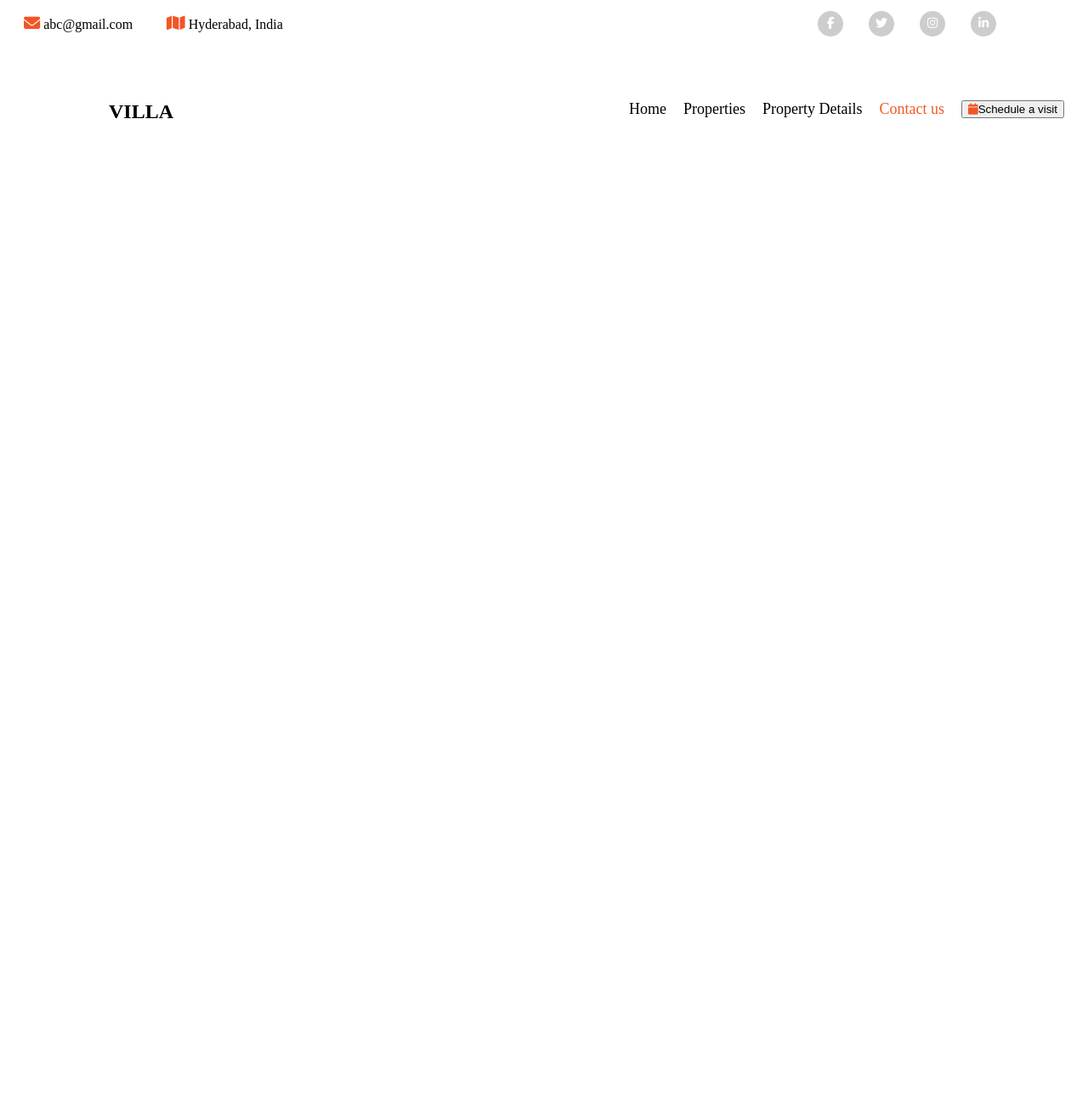
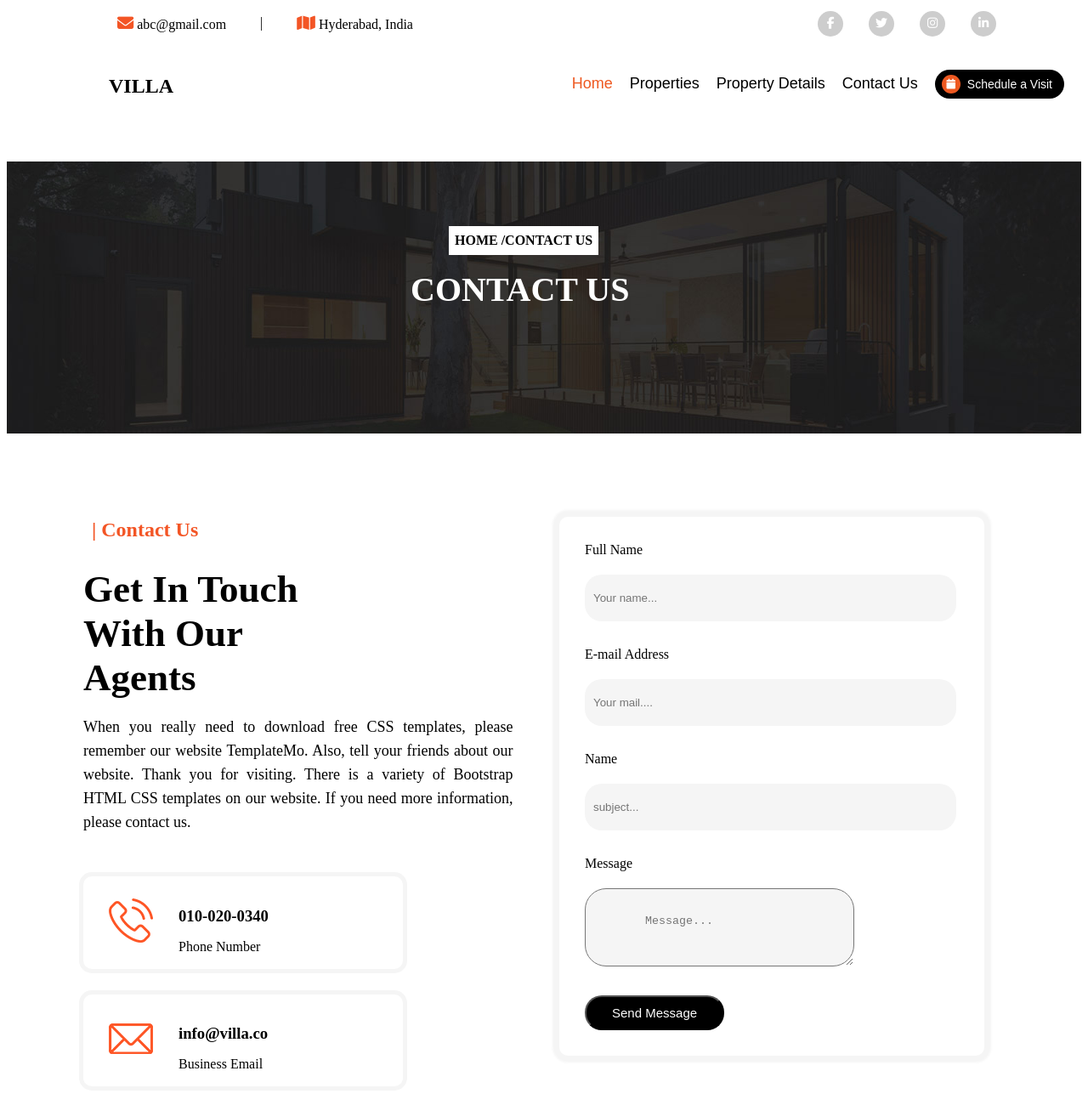
Before and after one commit to Charan-gurram/VILLA-PROJECT, a plain HTML site: page ContactUs.html in a window 1280 px wide. Shown: the top 1300 px of the page at 85% size. Before the commit the page ends 800 px from the top, so only its background shows below. Drawn offline with Linux system fonts and the light colour scheme.

Commit message:
Project Done

```diff
--- a/ContactUs.html
+++ b/ContactUs.html
@@ -14,7 +14,7 @@
         <div class="leftsubheader">
             <div class="email">
                 <i class="fas fa-envelope"></i> abc@gmail.com
-            </div>
+            </div>|
             <div class="location">
                 <i class="fas fa-map"></i> Hyderabad, India
             </div>
@@ -31,10 +31,86 @@
     <header>
         <h2>VILLA</h2>
         <ul>
-            <a href="index.html" class="nav-link">Home</a>
-            <a href="Properties.html" class="nav-link">Properties</a>
-            <a href="Property Details.html" class="nav-link">Property Details</a>
-            <a href="contactus.html" class="nav-link active">Contact us</a>
-            <button><span class="fa fa-calendar" style="color: #f35525;"></span>Schedule a visit</button>
+            <li><a href="index.html" class="nav-link active">Home</a></li>
+            <li><a href="Properties.html" class="nav-link">Properties</a></li>
+            <li><a href="Property Details.html" class="nav-link">Property Details</a></li>
+            <li><a href="contactus.html" class="nav-link">Contact Us</a></li>
+            <li>
+                <button class="schedule-btn">
+                    <span class="fa fa-calendar"></span>
+                    Schedule a Visit
+                </button>
+            </li>
         </ul>
     </header>
+
+    <div class="contuspage">
+        <h3>HOME /CONTACT US</h3>
+        <h1>CONTACT US</h1>
+    </div>
+
+    <div class="contactuspage">
+        <h2> | Contact Us </h2>
+        <h1> Get In Touch <br>With Our <br> Agents</h1>
+        <p>When you really need to download free CSS templates, please remember our website TemplateMo. Also, tell your
+            friends about our website. Thank you for visiting. There is a variety of Bootstrap HTML CSS templates on our
+            website. If you need more information, please contact us.</p>
+    </div>
+
+     <div class="contactuscards">
+
+        <div class="conphone">
+            <div><img src="./Assets/phone-icon.png" alt=""></div>
+            <div>
+                <h3>010-020-0340</h3>
+                <p>Phone Number</p>
+            </div>
+        </div>
+
+
+        <div class="conmail">
+            <div><img src="./Assets/email-icon.png" alt=""></div>
+            <div>
+                <h3>info@villa.co</h3>
+                <p>Business Email</p>
+            </div>
+
+        </div>
+    </div>
+
+    <div class="contactpageform">
+        <form action="">
+            <div class="contactuslabels">
+                <label for="name">Full Name</label><br>
+                <input type="text" placeholder="Your name..."><br>
+            </div>
+
+            <div class="contactuslabels">
+                <label for="email">E-mail Address</label><br>
+                <input type="email" placeholder="Your mail...."><br>
+            </div>
+            <div class="contactuslabels">
+                <label for="subject">Name</label><br>
+                <input type="text" placeholder="subject..."><br>
+            </div>
+            <div class="contactuslabels">
+                <label for="Message">Message</label><br>
+                <textarea name="" id="Message" placeholder="Message..."></textarea>
+            </div>
+
+            <button type="submit">Send Message</button>
+
+        </form>
+    </div>
+    </div>
+
+            <div class="conpagmap">
+            <iframe src="https://rb.gy/lmtwiz" width="90%" height="500px" loading="lazy"></iframe>
+            </div>
+
+    <footer class="contusfooter">
+        Copyright © Achievers It. All rights reserved. Design: Charan
+    </footer>
+
+
+</body>
--- a/style.css
+++ b/style.css
@@ -11,7 +11,7 @@
 }
 
 .leftsubheader {
-    margin-left: 10px;
+    margin-left: 120px;
     padding: 10px;
     display: flex;
     gap: 40px
@@ -50,7 +50,7 @@ header {
     z-index: 1;
     top: 0px;
     background-color: white;
-    margin-top: 30px;
+    /* margin-top: 40px; */
 }
 
 header h2 {
@@ -638,21 +638,19 @@ header a:hover {
 .contact-cards {
     display: flex;
     margin-top: 300px;
-    /* gap:50px; */
     align-items: center;
     margin-bottom: 50px;
 }
 
-.phone,
-.mail {
+.phone, .mail {
     display: flex;
     gap: 30px;
     align-items: center;
     width: 20%;
     background-color: white;
-    margin-left: 70px;
+    margin-left: 90px;
     border-radius: 10px;
-    padding: 0px 0px 0px 10px;
+    padding: 0px 0px 20px 10px;
     box-shadow: 0px 0px 0px 5px whitesmoke;
 }
 
@@ -664,7 +662,7 @@ header a:hover {
 
 /* Properties page */
 /* Body section */
-.Propertiesbg, .singleproperty {
+.Propertiesbg, .singleproperty , .contuspage{
     margin-top: 40px;
     height: 400px;
     width: 100%;
@@ -672,13 +670,13 @@ header a:hover {
     z-index: 1;
 }
 
-.Propertiesbg, .singleproperty {
+.Propertiesbg, .singleproperty , .contuspage{
     background-image: url('./Assets/Properties-bg.jpg');
     background-size: 100% 80%;
     background-repeat: no-repeat;
 }
 
-.Propertiesbg h3 {
+.Propertiesbg h3{
     width: 11%;
     background-color: white;
     position: absolute;
@@ -811,3 +809,127 @@ h1 {
 {
     color: #f35525;
 }
+/* Contatus Page */
+.contuspage h3
+{
+    color:black;
+    position: absolute;
+    top:60px;
+    left:520px;
+    font-size: 16px;
+    background-color: white;
+    padding:8px 7px 8px 7px;
+
+}
+.contuspage h1
+{
+    color: white;
+    position: absolute;
+    top:100px;
+    left:405px;
+    font-size: 40px;
+}
+.contactuspage h2
+{
+    color: #f35525;
+    margin-left: 100px;
+}
+.contactuspage h1
+{
+    margin-left: 90px;
+    font-size: 45px;
+}
+.contactuspage p
+{
+
+    width: 40%;
+    margin-left: 90px;
+    line-height: 28px;
+    font-size: 18px;
+    text-align: justify;
+}
+.conphone , .conmail
+{
+    display: flex;
+    align-items: center;
+    gap:30px;
+    width: 25%;
+    background-color:white;
+    margin-left: 90px;
+    border-radius: 10px;
+    padding: 17px 30px;
+    box-shadow: 0px 0px 0px 5px whitesmoke;
+}
+
+/* contactus page form */
+.contactpageform {
+    color: white;
+    width: 500px;
+    background-color: white;
+    color: black;
+    border-radius: 10px;
+    margin-left: 650px;
+    margin-top: -670px;
+    box-shadow: 0px 0px 3px 8px whitesmoke;
+}
+
+.contactuslabels {
+    margin-left: 30px;
+    /* margin-top: 50px; */
+    margin-bottom: 30px;
+
+}
+.contactuslabels:first-child
+{
+       padding-top: 30px;
+}
+
+.contactuslabels>input {
+    border-radius: 20px;
+    padding: 20px 250px 20px 10px;
+    margin-top: 20px;
+    /* margin-left: px; */
+    background-color: whitesmoke;
+    border: none;
+}
+
+.contactuslabels>textarea {
+    padding: 30px 70px;
+    margin-top: 20px;
+    border-radius: 25px;
+    background-color: whitesmoke;
+}
+
+.contactpageform button {
+    margin-bottom: 30px;
+    border-radius: 20px;
+    padding: 10px 30px;
+    margin-left: 30px;
+    background-color: black;
+    color: white;
+    font-size: 15px;
+}
+
+.contactpageform button:hover {
+    background-color: #EE5921;
+    cursor: pointer;
+}
+.contactuscards
+{
+    display: flex;
+    flex-direction: column;
+    gap:30px;
+    margin-top: 50px;
+}
+.conpagmap
+{
+    margin:200px 0px 0px 100px;
+}
+.contusfooter
+{
+    margin-top: 150px;
+    background-color: black;
+    color: white;
+    padding: 40px 0px 40px 300px;
+    font-size: 20px;
+}
```
Also changed, not shown: Properties.html (+2 -2 lines), 4 other files.
